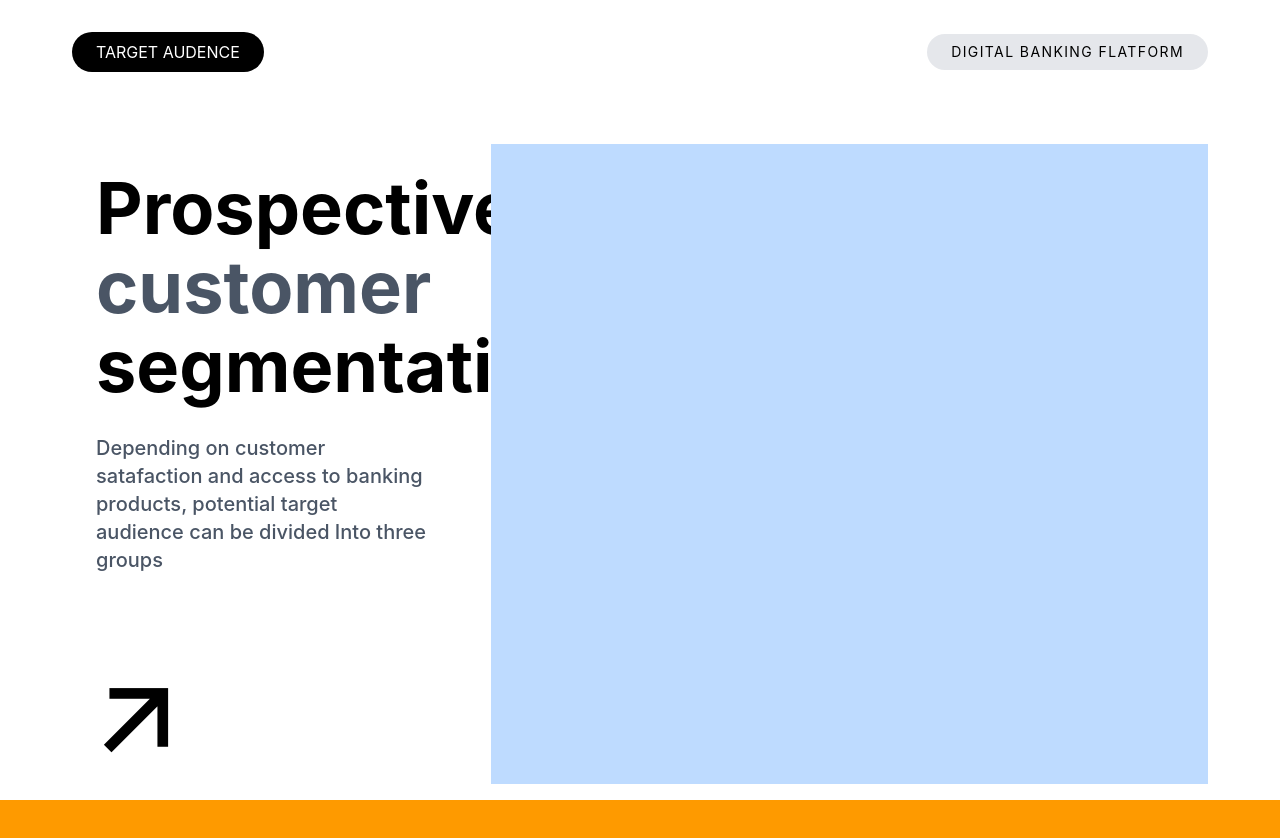
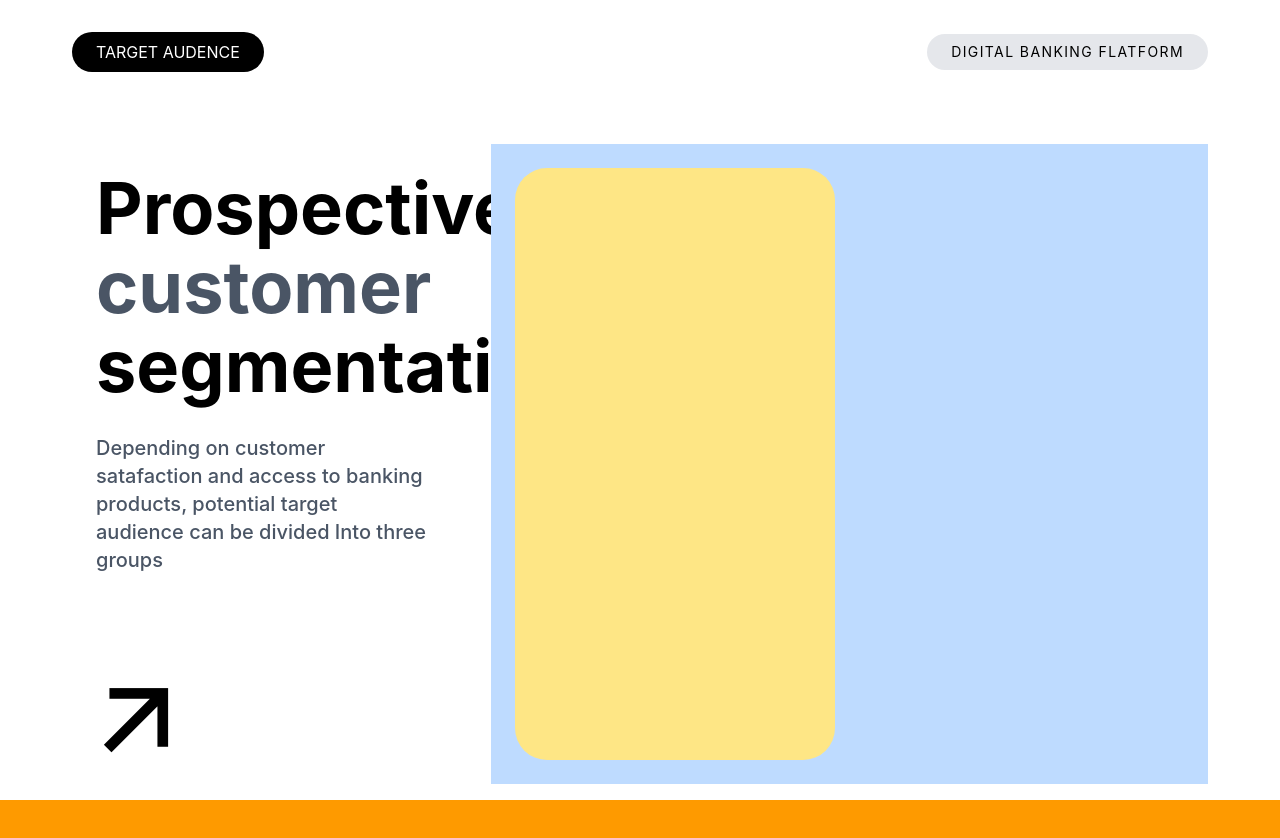
Before and after one commit to sahilshingate01/react-01, a React (Vite) app: page / in a window 1280 px wide. Shown: the top 838 px of the page. Built offline with nearby package versions, Linux system fonts and the light colour scheme.

Commit message:
add image section

```diff
--- /dev/null
+++ b/src/component/Section1/Card.jsx
@@ -0,0 +1,11 @@
+import React from 'react'
+
+const Card = () => {
+  return (
+    <div className='h-full w-80 bg-amber-200 rounded-4xl'>
+      <img src="" alt="" />
+    </div>
+  )
+}
+
+export default Card
--- a/src/component/Section1/RightContent.jsx
+++ b/src/component/Section1/RightContent.jsx
@@ -1,9 +1,10 @@
 import React from 'react'
+import Card from './Card'
 
 const RightContent = () => {
     return (
-        <div className='h-full w-2/3 bg-blue-200'>
-
+        <div className='h-full w-2/3 bg-blue-200 p-6'>
+            <Card />
         </div>
     )
 }
--- a/src/component/Section1/Section1.jsx
+++ b/src/component/Section1/Section1.jsx
@@ -1,5 +1,6 @@
 import Navbar from "./Navbar"
 import Content1 from "./Content1"
+import Card from "./Card"
 
 const Section1 = () => {
     return (
```
